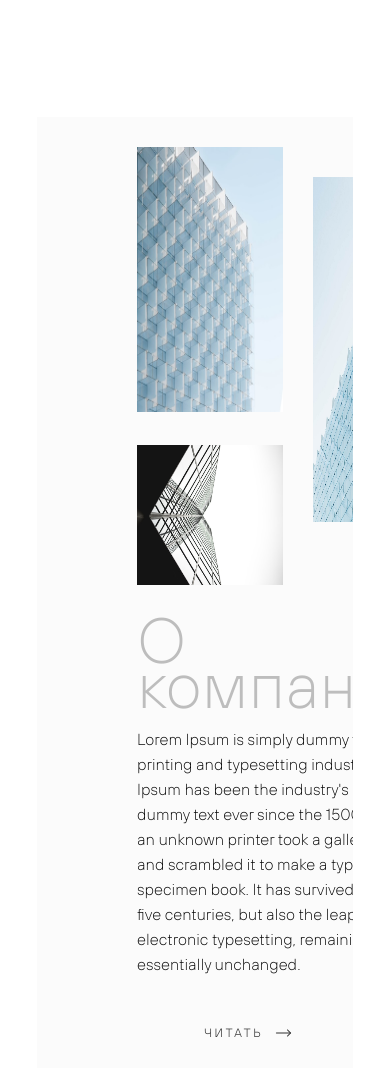
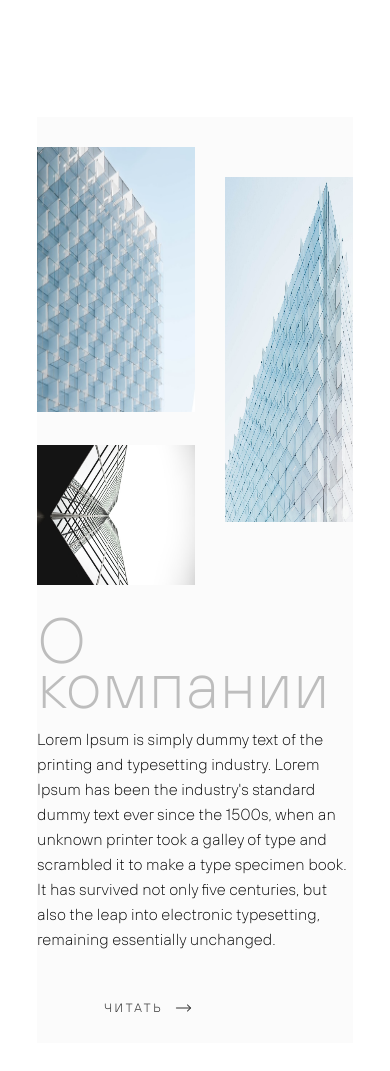
Before and after one commit to dontsul/orange, a website built with webpack: page src/index.html in a window 390 px wide. Shown: the part 1089-2160 px from the top of the page. Built offline with nearby package versions, Linux system fonts and the light colour scheme; a web font is replaced by a local one.

Commit message:
remove padding about

```diff
--- a/src/styles/about.scss
+++ b/src/styles/about.scss
@@ -80,5 +80,6 @@
 @media screen and (max-width: 959px) {
   .about {
     grid-template-columns: 1fr;
+    padding: 30px 0 0 0;
   }
 }
```
Also changed, not shown: 1 other file.
